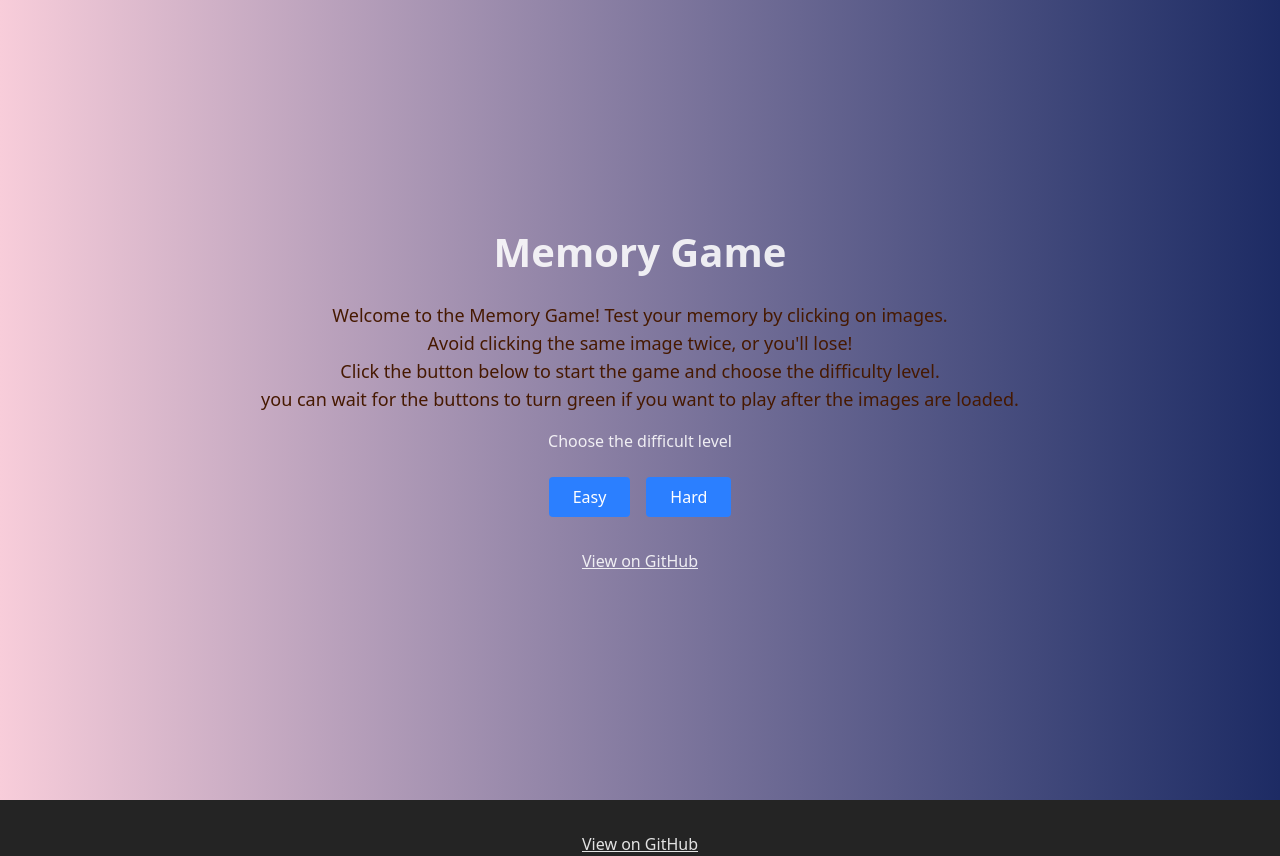
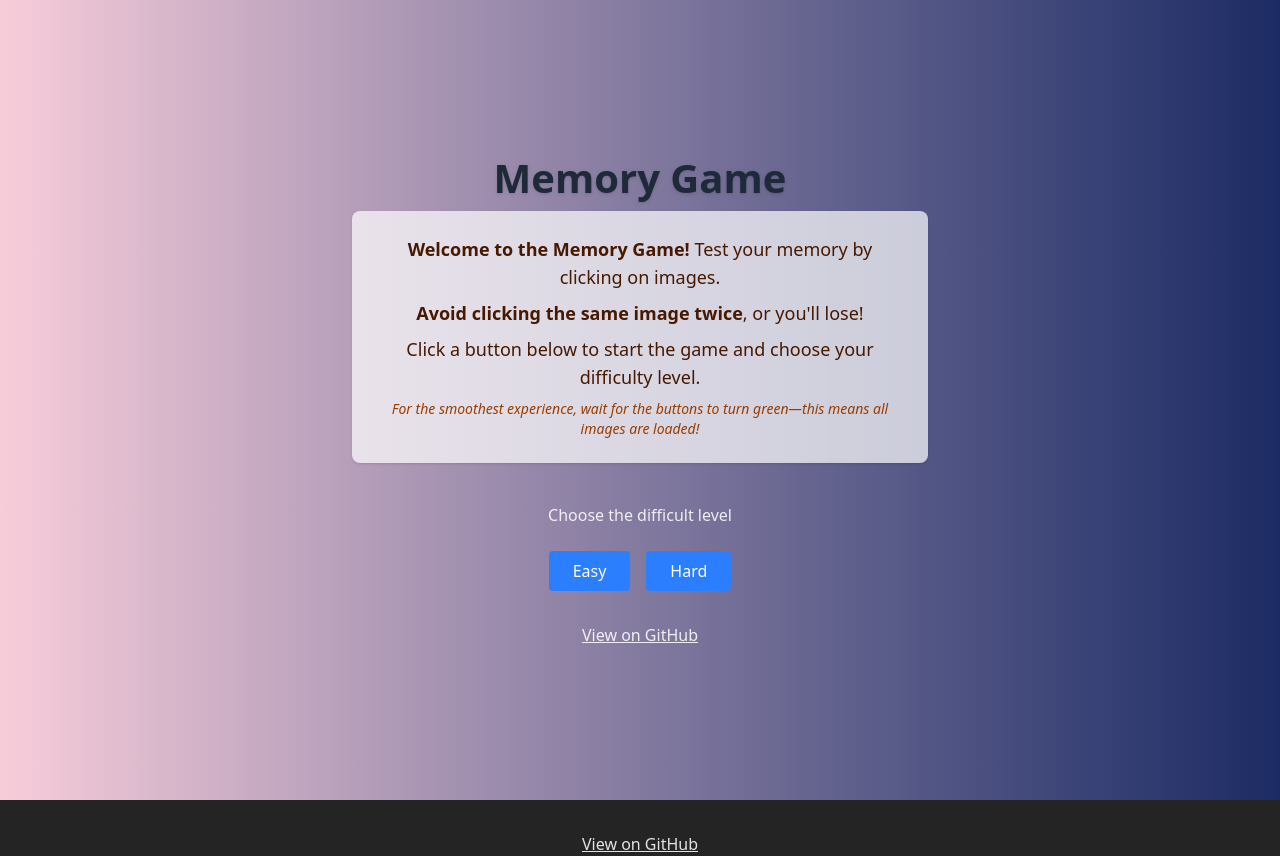
Before and after one commit to sajidahamed-git/memoryGame, a React (Vite) app: page / in a window 1280 px wide. Built offline with nearby package versions, Linux system fonts and the light colour scheme; no server answers.

Commit message:
UI component for the start screen

```diff
--- a/src/Components/StartScreen.jsx
+++ b/src/Components/StartScreen.jsx
@@ -2,24 +2,36 @@ import clsx from "clsx";
 import GithubLink from "./GithubLink";
 
 export default function StartScreen({
-    setIsGameStarted,
-    setRenderCount,
-    imagesLoaded = false, // Default to false if not provided
+  setIsGameStarted,
+  setRenderCount,
+  imagesLoaded = false, // Default to false if not provided
 }) {
   return (
     <div className="flex flex-col justify-center items-center h-screen bg-gradient-to-r from-[#f8cdda] to-[#1d2b64]">
-      <h1 className="w-full text-center">Memory Game</h1>
-      <div className="text-lg text-center text-amber-950 mt-4">
-        Welcome to the Memory Game! Test your memory by clicking on images.
-        <br />
-        Avoid clicking the same image twice, or you'll lose!
-        <br />
-        Click the button below to start the game and choose the difficulty
-        level.
-        <br />
-        you can wait for the buttons to turn green if you want to play after the
-        images are loaded.
+      <h1 className="w-full text-center text-4xl font-bold text-gray-800 drop-shadow mb-6">
+        Memory Game
+      </h1>
+      <div className="text-lg text-center text-amber-950 bg-white/70 rounded-lg shadow p-6 mb-6 max-w-xl">
+        <p className="mb-2">
+          <span className="font-semibold">Welcome to the Memory Game!</span>{" "}
+          Test your memory by clicking on images.
+        </p>
+        <p className="mb-2">
+          <span className="font-semibold">
+            Avoid clicking the same image twice
+          </span>
+          , or you'll lose!
+        </p>
+        <p className="mb-2">
+          Click a button below to start the game and choose your difficulty
+          level.
+        </p>
+        <p className="italic text-sm text-amber-800">
+          For the smoothest experience, wait for the buttons to turn green—this
+          means all images are loaded!
+        </p>
       </div>
+
       <div className="w-full flex flex-col items-center mt-4">
         <div className="">Choose the difficult level</div>
         <div className="flex gap-4 mt-2">
```
